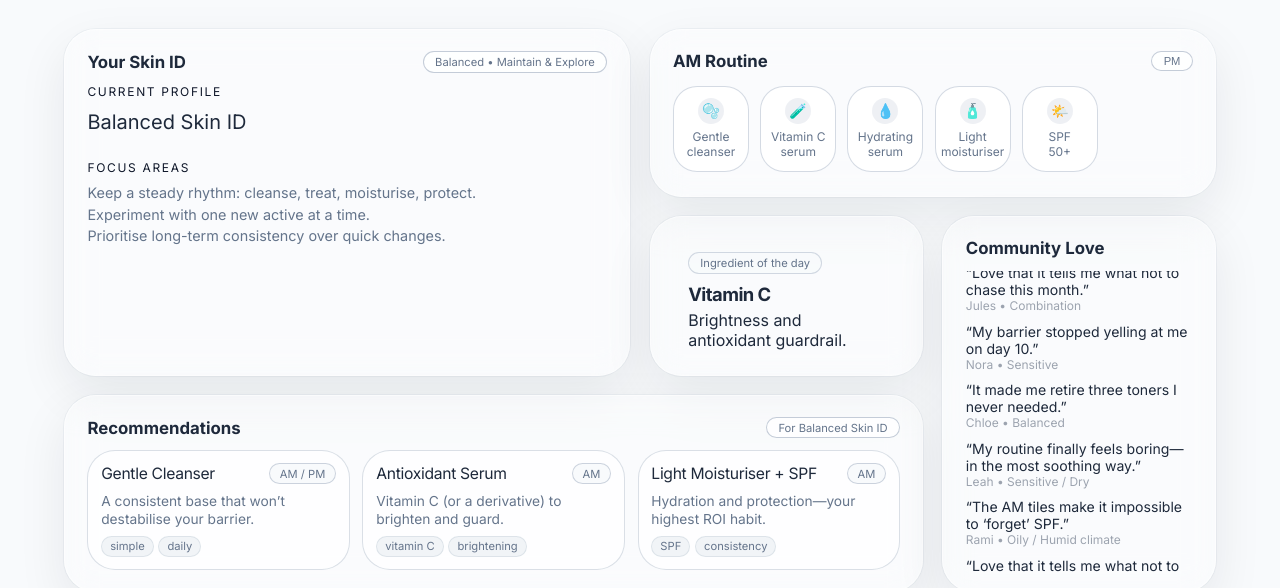
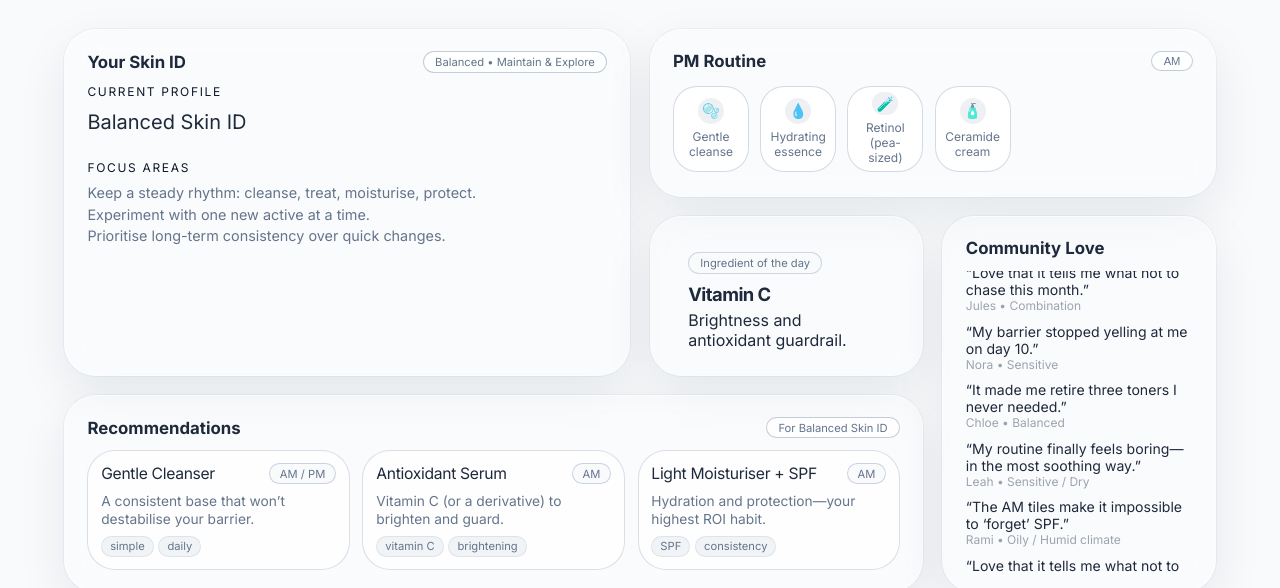
Before and after one commit to krushanavadiya/SkinScan, a website: page dashboard.html in a window 1280 px wide. Both pictures are taken after a click on the button "PM". Shown: the part 198-786 px from the top of the page. Drawn offline with Linux system fonts and the light colour scheme.

Commit message:
solved most of the error

```diff
--- a/dashboard.js
+++ b/dashboard.js
@@ -36,6 +36,13 @@ const SKIN_ADVICE = {
       { icon: '🧴', label: 'Occlusive\nlayer' },
       { icon: '🌤️', label: 'Cushion SPF' },
     ],
+    pmRoutine: [
+  { icon: '🫧', label: 'Balm\ncleanser' },
+  { icon: '💧', label: 'Hydrating\nessence' },
+  { icon: '🧪', label: 'Retinol\n(buffered)' },
+  { icon: '🧴', label: 'Rich\nceramides' },
+  { icon: '🌙', label: 'Occlusive\nlayer' },
+],
     ingredient: {
       name: 'Ceramides',
       tagline: 'The brick-and-mortar of your moisture barrier.',
@@ -78,6 +85,12 @@ const SKIN_ADVICE = {
       { icon: '🌤️', label: 'Matte\nSPF' },
       { icon: '🩹', label: 'Spot\ncorrector' },
     ],
+    pmRoutine: [
+  { icon: '🫧', label: 'Double\ncleanse' },
+  { icon: '🧪', label: 'Niacinamide\nserum' },
+  { icon: '💦', label: 'Gel\nmoisturiser' },
+  { icon: '🩹', label: 'Pimple\npatch' },
+],
     ingredient: {
       name: 'Salicylic Acid',
       tagline: 'Oil-soluble exfoliant for congested skin.',
@@ -121,6 +134,15 @@ const SKIN_ADVICE = {
       { icon: '🧴', label: 'Cream for\ncheeks' },
       { icon: '🌤️', label: 'Broad\nSPF' },
     ],
+
+    pmRoutine: [
+  { icon: '🫧', label: 'Double\ncleanse' },
+  { icon: '🧪', label: 'BHA on\nT-Zone' },
+  { icon: '💧', label: 'Hydrating\nserum' },
+  { icon: '🧴', label: 'Gel-cream\nmoisturiser' },
+  { icon: '🩹', label: 'Spot\ntreatment' },
+],
+
     ingredient: {
       name: 'Niacinamide',
       tagline: 'Balances tone and sebum in one step.',
@@ -163,6 +185,13 @@ const SKIN_ADVICE = {
       { icon: '🌤️', label: 'Mineral\nSPF' },
       { icon: '🧊', label: 'Cool\ncompress' },
     ],
+
+    pmRoutine: [
+  { icon: '🫧', label: 'Milky\ncleanse' },
+  { icon: '🌿', label: 'Centella\nserum' },
+  { icon: '🧴', label: 'Rich\nmoisturiser' },
+  { icon: '🌙', label: 'Barrier\nbalm' },
+],
     ingredient: {
       name: 'Centella Asiatica',
       tagline: 'Soothing green for reactive moments.',
@@ -205,6 +234,13 @@ const SKIN_ADVICE = {
       { icon: '🧴', label: 'Light\nmoisturiser' },
       { icon: '🌤️', label: 'SPF\n50+' },
     ],
+
+    pmRoutine: [
+  { icon: '🫧', label: 'Gentle\ncleanse' },
+  { icon: '💧', label: 'Hydrating\nessence' },
+  { icon: '🧪', label: 'Retinol\n(pea-sized)' },
+  { icon: '🧴', label: 'Ceramide\ncream' },
+],
     ingredient: {
       name: 'Vitamin C',
       tagline: 'Brightness and antioxidant guardrail.',
@@ -499,3 +535,48 @@ document.addEventListener('DOMContentLoaded', () => {
 
     // Run the check as soon as the page loads
     document.addEventListener('DOMContentLoaded', checkDashboardAccess);
+
+    function initRoutineToggle() {
+  const toggleBtn = document.getElementById('routine-toggle');
+  const routineTitle = document.getElementById('routine-title');
+  const strip = document.getElementById('am-strip');
+
+  if (!toggleBtn || !routineTitle || !strip) return;
+
+  const skinType = localStorage.getItem('skinType') || 'Balanced';
+  const config = SKIN_ADVICE[skinType] || SKIN_ADVICE.Balanced;
+
+  // Make sure we have PM data to fall back on, otherwise duplicate AM for now
+  const pmData = config.pmRoutine || config.amRoutine;
+
+  let isAM = true;
+
+  toggleBtn.addEventListener('click', () => {
+    isAM = !isAM; // Flip the state
+
+    // Add a quick fade-out effect
+    strip.style.opacity = '0';
+
+    setTimeout(() => {
+      if (isAM) {
+        routineTitle.textContent = 'AM Routine';
+        toggleBtn.textContent = 'PM';
+        populateAmRoutine(config.amRoutine); // Load AM icons
+      } else {
+        routineTitle.textContent = 'PM Routine';
+        toggleBtn.textContent = 'AM';
+        populateAmRoutine(pmData); // Load PM icons
+      }
+      // Fade back in
+      strip.style.transition = 'opacity 0.3s ease';
+      strip.style.opacity = '1';
+    }, 200); // Wait 200ms for the fade out before swapping
+  });
+}
+
+document.addEventListener('DOMContentLoaded', () => {
+  initDashboardYearAndRetake();
+  hydrateDashboardFromSkinType();
+  populateCommunity();
+  initRoutineToggle(); // <-- Add this line right here!
+});
--- a/quiz.js
+++ b/quiz.js
@@ -202,7 +202,7 @@ function finishQuiz() {
   // Sync skin type to backend if the user is logged in
   const token = localStorage.getItem('ss_token');
   if (token) {
-    fetch('http://localhost:3000/api/profile/skin-type', {
+    fetch(''/api/profile/skin-type, {
       method: 'PATCH',
       headers: {
         'Content-Type': 'application/json',
```
Also changed, not shown: login.html (+2 -3 lines), 1 other file.
